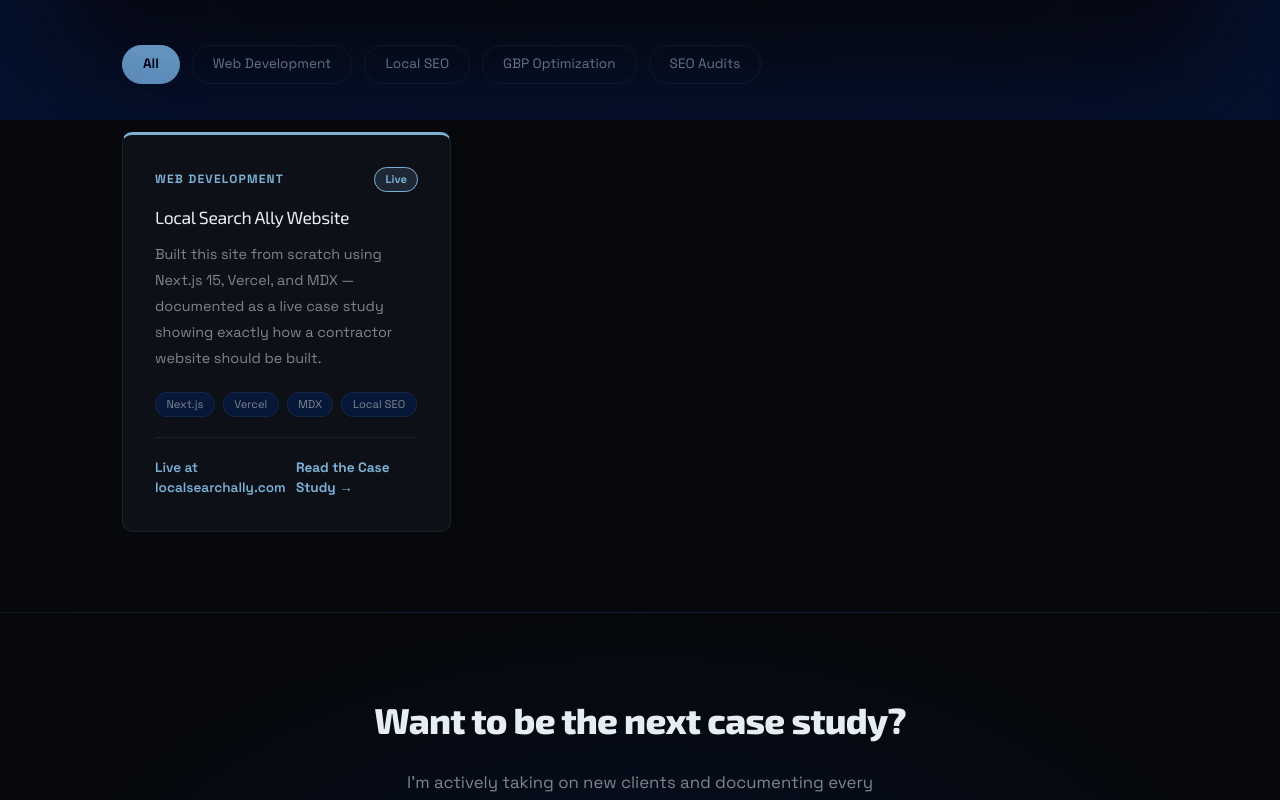
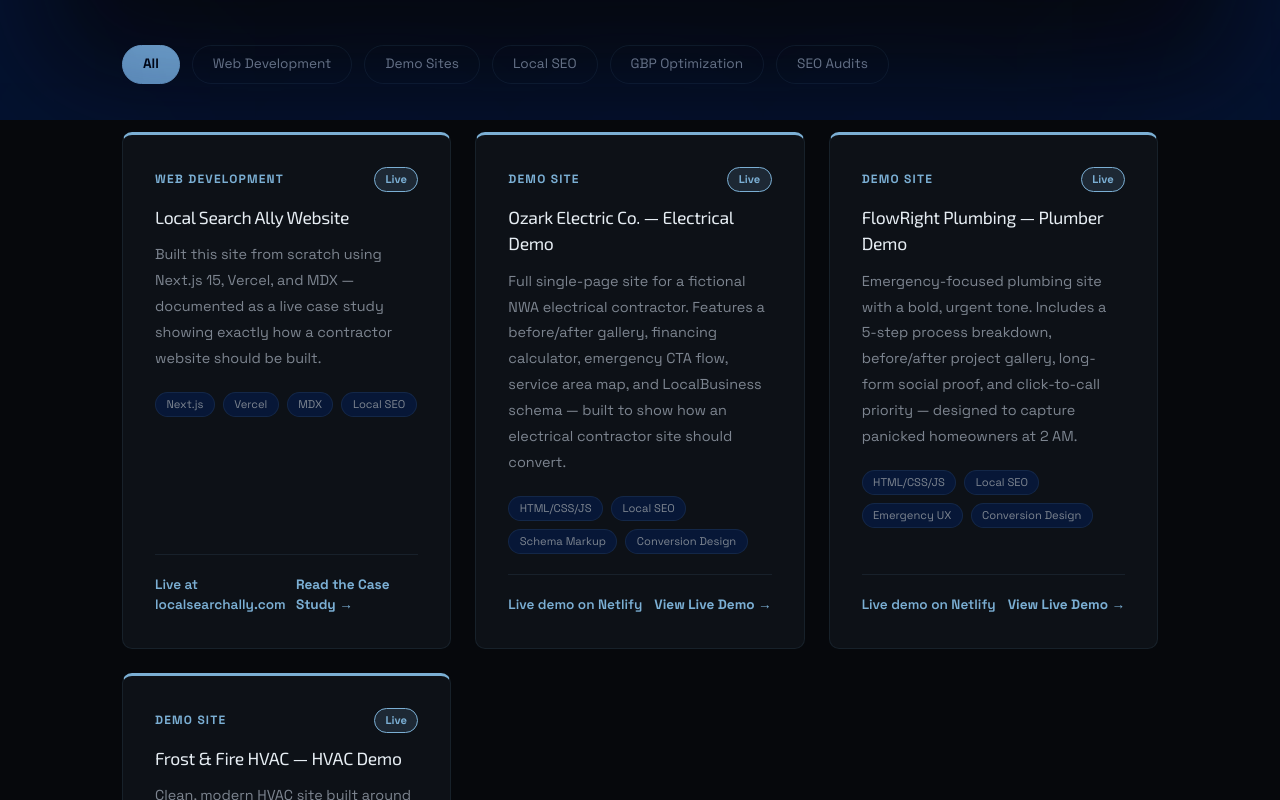
Before and after one commit to chadsmith-webdev/local-search-ally, a Next.js app: page /portfolio in a window 1280 px wide. Shown: the part 680-1480 px from the top of the page. Built offline with nearby package versions, Linux system fonts and the light colour scheme.

Commit message:
Add links to demo sites on Homepage and demo site section to Portfolio page and links

```diff
--- a/src/app/portfolio/PortfolioClient.js
+++ b/src/app/portfolio/PortfolioClient.js
@@ -2,7 +2,6 @@
 import { useEffect, useRef, useState } from "react";
 import { useRouter } from "next/navigation";
 import Link from "next/link";
-
 
 function useReveal() {
   const ref = useRef(null);
@@ -14,7 +13,7 @@
           observer.unobserve(entry.target);
         }
       },
-      { threshold: 0.1 }
+      { threshold: 0.1 },
     );
     if (ref.current) observer.observe(ref.current);
     return () => observer.disconnect();
@@ -25,7 +24,11 @@
 function Reveal({ children, style = {}, delay = 0 }) {
   const ref = useReveal();
   return (
-    <div ref={ref} className="reveal" style={{ transitionDelay: `${delay}ms`, ...style }}>
+    <div
+      ref={ref}
+      className='reveal'
+      style={{ transitionDelay: `${delay}ms`, ...style }}
+    >
       {children}
     </div>
   );
@@ -34,6 +37,7 @@
 const categories = [
   { label: "All", value: "all" },
   { label: "Web Development", value: "web" },
+  { label: "Demo Sites", value: "demo" },
   { label: "Local SEO", value: "seo" },
   { label: "GBP Optimization", value: "gbp" },
   { label: "SEO Audits", value: "audit" },
@@ -50,6 +54,42 @@
     link: "/blog/how-i-built-this-website",
     linkLabel: "Read the Case Study",
     live: true,
+  },
+  {
+    category: "demo",
+    categoryLabel: "Demo Site",
+    title: "Ozark Electric Co. — Electrical Demo",
+    desc: "Full single-page site for a fictional NWA electrical contractor. Features a before/after gallery, financing calculator, emergency CTA flow, service area map, and LocalBusiness schema — built to show how an electrical contractor site should convert.",
+    tags: ["HTML/CSS/JS", "Local SEO", "Schema Markup", "Conversion Design"],
+    result: "Live demo on Netlify",
+    link: "https://contractor-website-electrical.netlify.app/",
+    linkLabel: "View Live Demo",
+    live: true,
+    external: true,
+  },
+  {
+    category: "demo",
+    categoryLabel: "Demo Site",
+    title: "FlowRight Plumbing — Plumber Demo",
+    desc: "Emergency-focused plumbing site with a bold, urgent tone. Includes a 5-step process breakdown, before/after project gallery, long-form social proof, and click-to-call priority — designed to capture panicked homeowners at 2 AM.",
+    tags: ["HTML/CSS/JS", "Local SEO", "Emergency UX", "Conversion Design"],
+    result: "Live demo on Netlify",
+    link: "https://contractor-website-plumber.netlify.app/",
+    linkLabel: "View Live Demo",
+    live: true,
+    external: true,
+  },
+  {
+    category: "demo",
+    categoryLabel: "Demo Site",
+    title: "Frost & Fire HVAC — HVAC Demo",
+    desc: "Clean, modern HVAC site built around seasonal demand capture. Features a cost-of-waiting comparison, 3-step booking path, service gallery, FAQ accordion, and trust badges — structured to turn uncomfortable homeowners into booked appointments.",
+    tags: ["HTML/CSS/JS", "Local SEO", "FAQ Schema", "Conversion Design"],
+    result: "Live demo on Netlify",
+    link: "https://contractor-website-hvac.netlify.app/",
+    linkLabel: "View Live Demo",
+    live: true,
+    external: true,
   },
 ];
 
@@ -69,9 +109,8 @@
     router.replace(url, { scroll: false });
   }
 
-  const filtered = active === "all"
-    ? projects
-    : projects.filter((p) => p.category === active);
+  const filtered =
+    active === "all" ? projects : projects.filter((p) => p.category === active);
 
   return (
     <>
@@ -113,13 +152,17 @@
       `}</style>
 
       {/* Hero */}
-      <section className="hero-section" style={{
+      <section
+        className='hero-section'
+        style={{
           padding: "12rem 8rem 10rem",
           borderBottom: "1px solid var(--border)",
           position: "relative",
           overflow: "hidden",
-      }}>
-        <div style={{
+        }}
+      >
+        <div
+          style={{
             position: "absolute",
             inset: 0,
             backgroundImage: `
@@ -127,11 +170,15 @@
             linear-gradient(90deg, rgba(123,175,212,0.06) 1px, transparent 1px)
           `,
             backgroundSize: "40px 40px",
-          maskImage: "linear-gradient(to bottom, rgba(0,0,0,0.8) 0%, transparent 100%)",
-          WebkitMaskImage: "linear-gradient(to bottom, rgba(0,0,0,0.8) 0%, transparent 100%)",
+            maskImage:
+              "linear-gradient(to bottom, rgba(0,0,0,0.8) 0%, transparent 100%)",
+            WebkitMaskImage:
+              "linear-gradient(to bottom, rgba(0,0,0,0.8) 0%, transparent 100%)",
             pointerEvents: "none",
-        }} />
-        <div style={{
+          }}
+        />
+        <div
+          style={{
             position: "absolute",
             top: "-150px",
             left: "50%",
@@ -139,29 +186,64 @@
             width: "600px",
             height: "600px",
             borderRadius: "50%",
-          background: "radial-gradient(circle, rgba(1,33,105,0.5) 0%, transparent 70%)",
+            background:
+              "radial-gradient(circle, rgba(1,33,105,0.5) 0%, transparent 70%)",
             pointerEvents: "none",
-        }} />
+          }}
+        />
         <div style={{ maxWidth: "700px", position: "relative" }}>
-          <p style={{ color: "var(--carolina)", fontWeight: "bold", letterSpacing: "0.1em", textTransform: "uppercase", fontSize: "0.8rem", marginBottom: "1.5rem" }}>
+          <p
+            style={{
+              color: "var(--carolina)",
+              fontWeight: "bold",
+              letterSpacing: "0.1em",
+              textTransform: "uppercase",
+              fontSize: "0.8rem",
+              marginBottom: "1.5rem",
+            }}
+          >
             Portfolio
           </p>
-          <h1 style={{ fontSize: "clamp(2rem, 5vw, 3.5rem)", fontWeight: "800", lineHeight: 1.1, marginBottom: "1.5rem" }}>
+          <h1
+            style={{
+              fontSize: "clamp(2rem, 5vw, 3.5rem)",
+              fontWeight: "800",
+              lineHeight: 1.1,
+              marginBottom: "1.5rem",
+            }}
+          >
             Real work.{" "}
             <span style={{ color: "var(--carolina)" }}>Real results.</span>
           </h1>
-          <p style={{ color: "var(--muted)", fontSize: "1.05rem", lineHeight: 1.9, maxWidth: "560px" }}>
-            Every project here is documented honestly — what the challenge was, what we did, and what the outcome was. No vanity metrics, no fabricated screenshots.
+          <p
+            style={{
+              color: "var(--muted)",
+              fontSize: "1.05rem",
+              lineHeight: 1.9,
+              maxWidth: "560px",
+            }}
+          >
+            Every project here is documented honestly — what the challenge was,
+            what we did, and what the outcome was. No vanity metrics, no
+            fabricated screenshots.
           </p>
         </div>
       </section>
 
       {/* Filter + Grid */}
-      <section style={{ padding: "5rem 2rem", maxWidth: "1100px", margin: "0 auto" }}>
-
+      <section
+        style={{ padding: "5rem 2rem", maxWidth: "1100px", margin: "0 auto" }}
+      >
         {/* Filter buttons */}
         <Reveal>
-          <div style={{ display: "flex", gap: "0.75rem", flexWrap: "wrap", marginBottom: "3rem" }}>
+          <div
+            style={{
+              display: "flex",
+              gap: "0.75rem",
+              flexWrap: "wrap",
+              marginBottom: "3rem",
+            }}
+          >
             {categories.map((cat) => (
               <button
                 key={cat.value}
@@ -175,68 +257,158 @@
         </Reveal>
 
         {/* Cards */}
-        <div className="portfolio-grid" style={{ display: "grid", gridTemplateColumns: "repeat(auto-fill, minmax(320px, 1fr))", gap: "1.5rem" }}>
+        <div
+          className='portfolio-grid'
+          style={{
+            display: "grid",
+            gridTemplateColumns: "repeat(auto-fill, minmax(320px, 1fr))",
+            gap: "1.5rem",
+          }}
+        >
           {filtered.map((project, i) => (
             <Reveal key={project.title} delay={i * 80}>
-              <div className="portfolio-card" style={{
-                borderTop: project.live ? "3px solid var(--carolina)" : "1px solid var(--border)",
+              <div
+                className='portfolio-card'
+                style={{
+                  borderTop: project.live
+                    ? "3px solid var(--carolina)"
+                    : "1px solid var(--border)",
                   opacity: project.live ? 1 : 0.7,
-              }}>
+                }}
+              >
                 <div style={{ flex: 1 }}>
-                  <div style={{ display: "flex", justifyContent: "space-between", alignItems: "center", marginBottom: "0.75rem" }}>
-                    <p style={{
-                      color: project.live ? "var(--carolina)" : "var(--muted)",
+                  <div
+                    style={{
+                      display: "flex",
+                      justifyContent: "space-between",
+                      alignItems: "center",
+                      marginBottom: "0.75rem",
+                    }}
+                  >
+                    <p
+                      style={{
+                        color: project.live
+                          ? "var(--carolina)"
+                          : "var(--muted)",
                         fontSize: "0.75rem",
                         textTransform: "uppercase",
                         letterSpacing: "0.1em",
                         fontWeight: "bold",
                         margin: 0,
-                    }}>
+                      }}
+                    >
                       {project.categoryLabel}
                     </p>
-                    <span style={{
-                      backgroundColor: project.live ? "rgba(123,175,212,0.15)" : "rgba(1,33,105,0.3)",
+                    <span
+                      style={{
+                        backgroundColor: project.live
+                          ? "rgba(123,175,212,0.15)"
+                          : "rgba(1,33,105,0.3)",
                         border: `1px solid ${project.live ? "var(--carolina)" : "var(--duke)"}`,
-                      color: project.live ? "var(--carolina)" : "var(--muted)",
+                        color: project.live
+                          ? "var(--carolina)"
+                          : "var(--muted)",
                         fontSize: "0.7rem",
                         padding: "0.2rem 0.65rem",
                         borderRadius: "100px",
                         fontWeight: "bold",
-                    }}>
+                      }}
+                    >
                       {project.live ? "Live" : "Coming Soon"}
                     </span>
                   </div>
-                  <h3 style={{ fontSize: "1.1rem", marginBottom: "0.75rem", color: "var(--text)" }}>{project.title}</h3>
-                  <p style={{ color: "var(--muted)", fontSize: "0.9rem", lineHeight: 1.8, marginBottom: "1.25rem" }}>{project.desc}</p>
-                  <div style={{ display: "flex", gap: "0.5rem", flexWrap: "wrap", marginBottom: "1.25rem" }}>
+                  <h3
+                    style={{
+                      fontSize: "1.1rem",
+                      marginBottom: "0.75rem",
+                      color: "var(--text)",
+                    }}
+                  >
+                    {project.title}
+                  </h3>
+                  <p
+                    style={{
+                      color: "var(--muted)",
+                      fontSize: "0.9rem",
+                      lineHeight: 1.8,
+                      marginBottom: "1.25rem",
+                    }}
+                  >
+                    {project.desc}
+                  </p>
+                  <div
+                    style={{
+                      display: "flex",
+                      gap: "0.5rem",
+                      flexWrap: "wrap",
+                      marginBottom: "1.25rem",
+                    }}
+                  >
                     {project.tags.map((tag) => (
-                      <span key={tag} style={{
+                      <span
+                        key={tag}
+                        style={{
                           backgroundColor: "rgba(1,33,105,0.4)",
                           border: "1px solid var(--border)",
                           color: "var(--muted)",
                           fontSize: "0.7rem",
                           padding: "0.2rem 0.65rem",
                           borderRadius: "100px",
-                      }}>
+                        }}
+                      >
                         {tag}
                       </span>
                     ))}
                   </div>
                 </div>
-                <div style={{ borderTop: "1px solid var(--border)", paddingTop: "1.25rem", display: "flex", justifyContent: "space-between", alignItems: "center" }}>
-                  <p style={{ color: project.live ? "var(--carolina)" : "var(--muted)", fontSize: "0.85rem", fontWeight: "600", margin: 0 }}>
+                <div
+                  style={{
+                    borderTop: "1px solid var(--border)",
+                    paddingTop: "1.25rem",
+                    display: "flex",
+                    justifyContent: "space-between",
+                    alignItems: "center",
+                  }}
+                >
+                  <p
+                    style={{
+                      color: project.live ? "var(--carolina)" : "var(--muted)",
+                      fontSize: "0.85rem",
+                      fontWeight: "600",
+                      margin: 0,
+                    }}
+                  >
                     {project.result}
                   </p>
-                  {project.live && project.link && (
-                    <Link href={project.link} style={{
+                  {project.live &&
+                    project.link &&
+                    (project.external ? (
+                      <a
+                        href={project.link}
+                        target='_blank'
+                        rel='noopener noreferrer'
+                        style={{
                           color: "var(--carolina)",
                           fontSize: "0.85rem",
                           fontWeight: "bold",
                           textDecoration: "none",
-                    }}>
+                        }}
+                      >
+                        {project.linkLabel} →
+                      </a>
+                    ) : (
+                      <Link
+                        href={project.link}
+                        style={{
+                          color: "var(--carolina)",
+                          fontSize: "0.85rem",
+                          fontWeight: "bold",
+                          textDecoration: "none",
+                        }}
+                      >
                         {project.linkLabel} →
                       </Link>
-                  )}
+                    ))}
                 </div>
               </div>
             </Reveal>
@@ -245,20 +417,40 @@
       </section>
 
       {/* CTA */}
-      <section style={{
+      <section
+        style={{
           borderTop: "1px solid var(--border)",
           padding: "5rem 2rem",
           textAlign: "center",
-        background: "radial-gradient(ellipse at 50% 100%, rgba(1,33,105,0.3) 0%, transparent 70%)",
-      }}>
+          background:
+            "radial-gradient(ellipse at 50% 100%, rgba(1,33,105,0.3) 0%, transparent 70%)",
+        }}
+      >
         <Reveal>
-          <h2 style={{ fontSize: "clamp(1.5rem, 3vw, 2.25rem)", fontWeight: "800", marginBottom: "1.25rem" }}>
+          <h2
+            style={{
+              fontSize: "clamp(1.5rem, 3vw, 2.25rem)",
+              fontWeight: "800",
+              marginBottom: "1.25rem",
+            }}
+          >
             Want to be the next case study?
           </h2>
-          <p style={{ color: "var(--muted)", fontSize: "1.05rem", maxWidth: "480px", margin: "0 auto 2.5rem", lineHeight: 1.9 }}>
-            I'm actively taking on new clients and documenting every engagement. Let's talk about your business.
+          <p
+            style={{
+              color: "var(--muted)",
+              fontSize: "1.05rem",
+              maxWidth: "480px",
+              margin: "0 auto 2.5rem",
+              lineHeight: 1.9,
+            }}
+          >
+            I'm actively taking on new clients and documenting every engagement.
+            Let's talk about your business.
           </p>
-          <Link href="/contact" style={{
+          <Link
+            href='/contact'
+            style={{
               backgroundColor: "var(--carolina)",
               color: "#000",
               padding: "1rem 2.5rem",
@@ -267,7 +459,8 @@
               textDecoration: "none",
               fontSize: "1.05rem",
               display: "inline-block",
-          }}>
+            }}
+          >
             Let's Talk — It's Free
           </Link>
         </Reveal>
```
Also changed, not shown: src/components/HomeClient.js (+16 -8 lines). Lines whose indentation alone changed are shown as unchanged.
